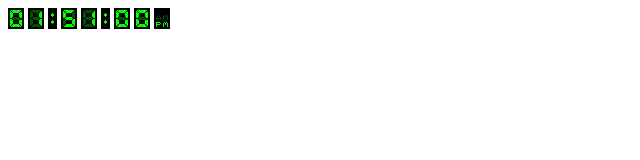
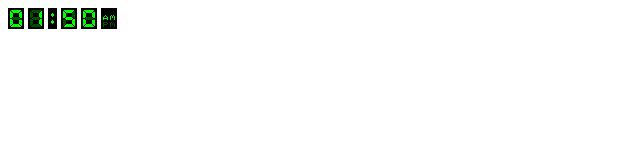
Before and after one commit to dbesaeva/internett, a plain HTML site: page 2.4/index.html in a window 1280 px wide. Shown: the whole page, without its empty margins (0-640 px from the left). Drawn offline with Linux system fonts and the light colour scheme.

Commit message:
delete sec

```diff
--- a/2.4/index.html
+++ b/2.4/index.html
@@ -12,9 +12,6 @@
         <img src="dgc.gif">
         <img src="dg0.gif" name="m10">
         <img src="dg0.gif" name="m1">
-        <img src="dgc.gif">
-        <img src="dg0.gif" name="s10">
-        <img src="dg0.gif" name="s1">
         <img src="dgam.gif" name="hday">
 
    <script>
@@ -34,7 +31,7 @@
     day_pm=new Image(); day_pm.src="dgpm.gif"
 
 
-    function extract(type, hr, min, sec) {
+    function extract(type, hr, min) {
         if (!document.images) return;
         if (hr<=9) {
             document.images.h10.src=img0.src;
```
